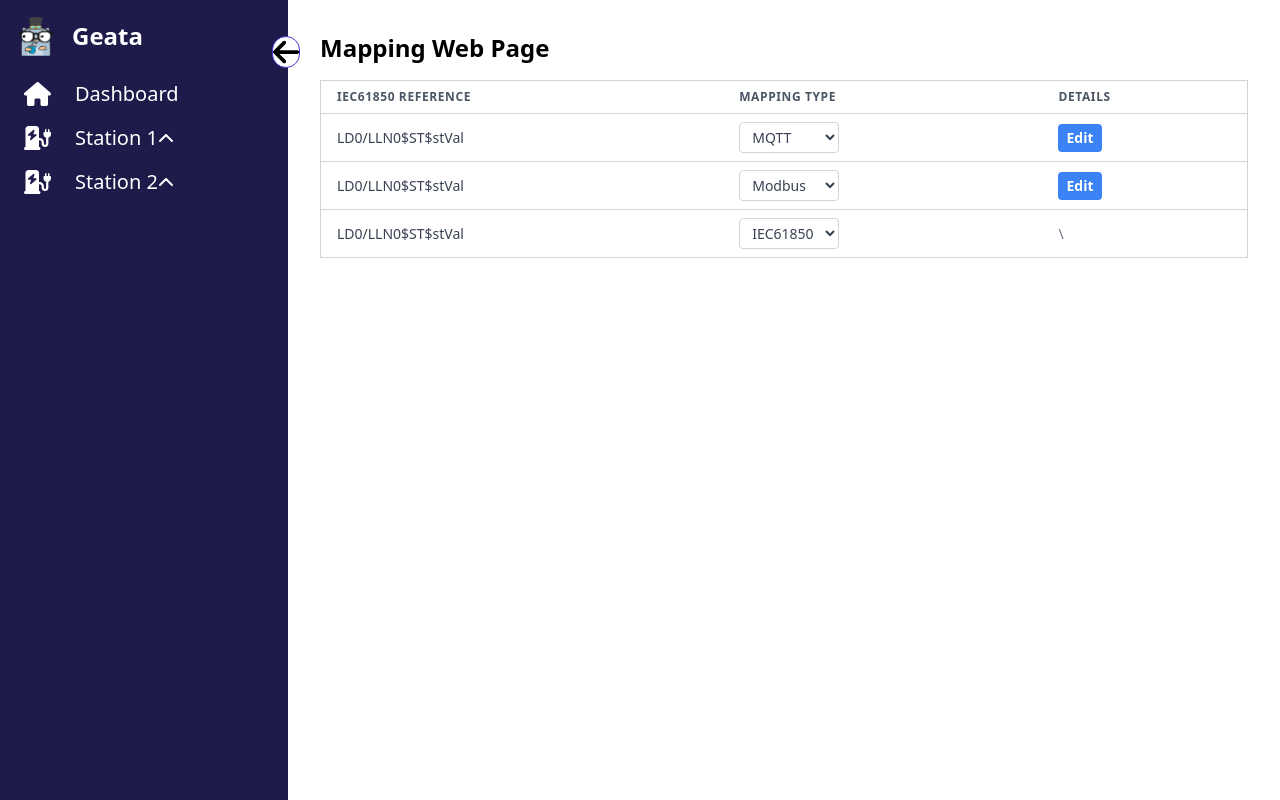
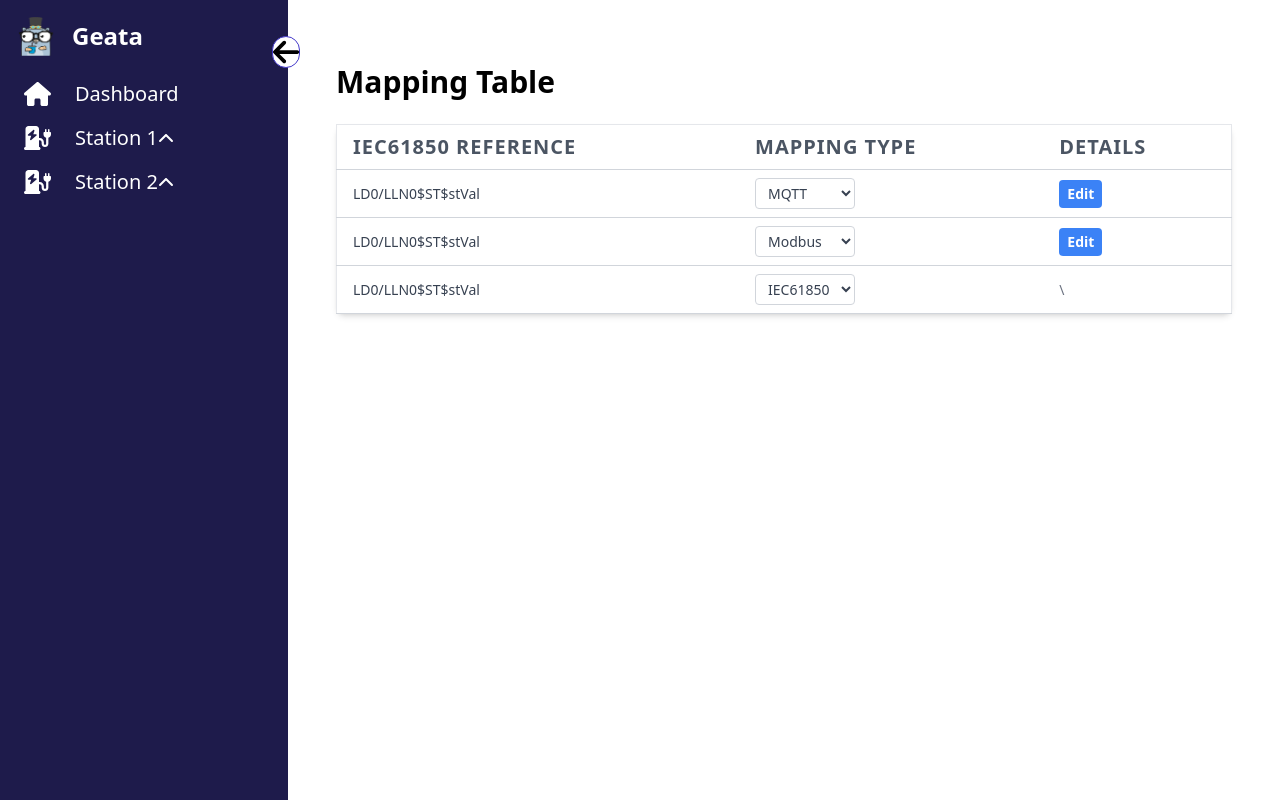
Before and after one commit to lng2020/geata, a Vue app in the folder web/: page /mapping/1 in a window 1280 px wide. Built offline with nearby package versions, Linux system fonts and the light colour scheme.

Commit message:
Finetune style

```diff
--- a/web/src/components/MappingTable.vue
+++ b/web/src/components/MappingTable.vue
@@ -1,19 +1,21 @@
 <template>
-  <table class="min-w-full border-collapse border border-gray-300 mt-4">
+  <div class="container mx-auto px-4 py-8">
+    <h2 class="text-3xl font-bold mb-6">Mapping Table</h2>
+    <table class="container border rounded-lg shadow-md">
       <thead>
         <tr>
           <th
-          class="px-4 py-2 border-b border-gray-300 text-left text-xs font-semibold text-gray-600 uppercase tracking-wider"
+            class="px-4 py-2 border-b border-gray-300 text-left text-xl font-semibold text-gray-600 uppercase tracking-wider"
           >
             IEC61850 Reference
           </th>
           <th
-          class="px-4 py-2 border-b border-gray-300 text-left text-xs font-semibold text-gray-600 uppercase tracking-wider"
+            class="px-4 py-2 border-b border-gray-300 text-left text-xl font-semibold text-gray-600 uppercase tracking-wider"
           >
             Mapping Type
           </th>
           <th
-          class="px-4 py-2 border-b border-gray-300 text-left text-xs font-semibold text-gray-600 uppercase tracking-wider"
+            class="px-4 py-2 border-b border-gray-300 text-left text-xl font-semibold text-gray-600 uppercase tracking-wider"
           >
             Details
           </th>
@@ -51,6 +53,7 @@
         </tr>
       </tbody>
     </table>
+
     <ConfirmationModal
       :show="showModal"
       :title="modalTitle"
@@ -60,6 +63,7 @@
     />
     <MQTTConfigModal v-if="showMQTTConfig" @save="saveMQTTConfig" @cancel="closeMQTTConfig" />
     <ModbusConfigModal v-if="showModbusConfig" @save="saveModbusConfig" @cancel="closeModbusConfig" />
+  </div>
 </template>
 
 <script lang="ts" setup>
--- a/web/src/views/Mapping.vue
+++ b/web/src/views/Mapping.vue
@@ -1,6 +1,5 @@
 <template>
   <div class="p-4">
-    <h1 class="text-2xl font-semibold mb-4">Mapping Web Page</h1>
     <MappingTable />
   </div>
 </template>
```
Lines whose indentation alone changed are shown as unchanged.
